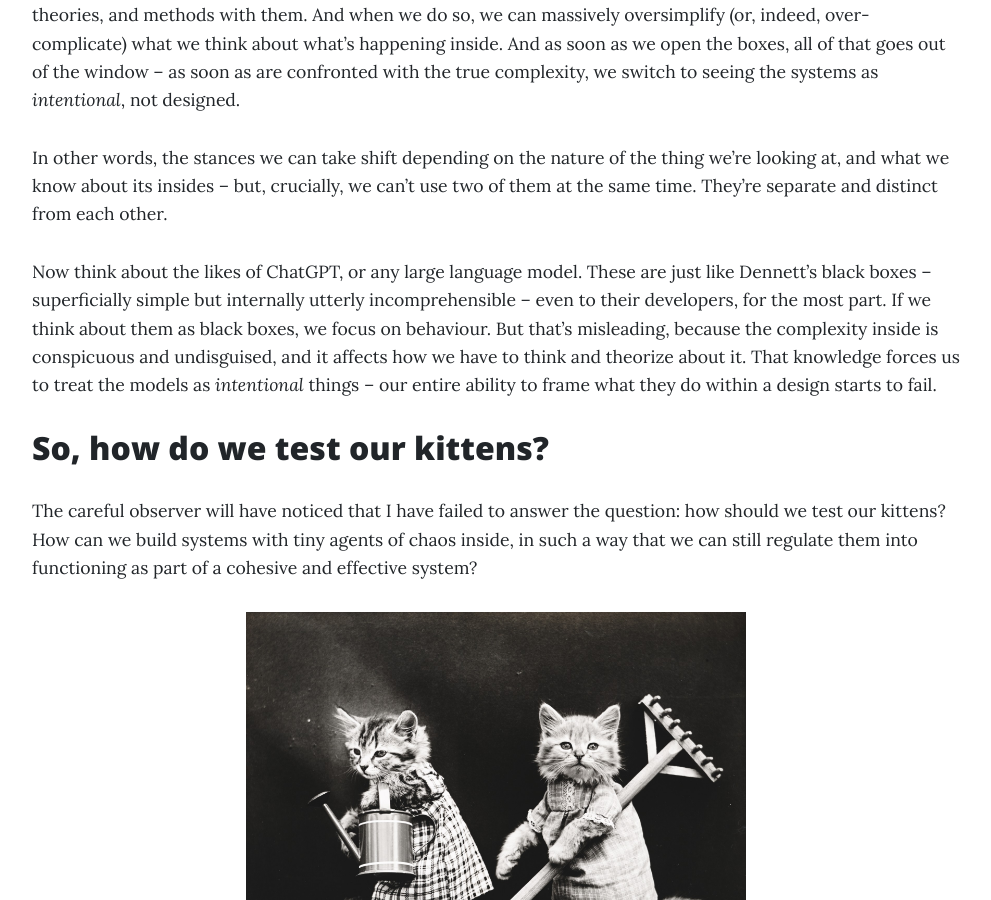
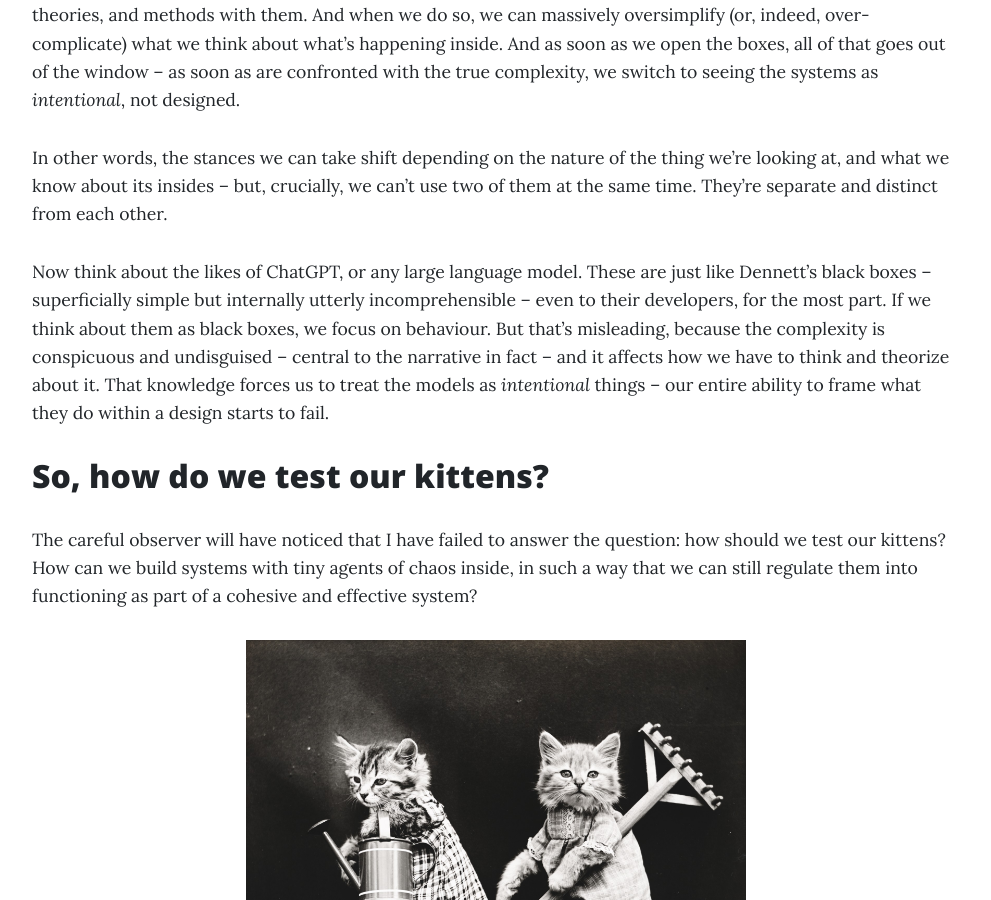
Before and after one commit to morungos/morungos.github.io, a Jekyll site: the page built from _posts/2024-07-01-how-to-test-your-kitten.md, in a window 1280 px wide and 900 px high, scrolled down 3811 px. Shown: the whole window, without its empty margins (144-1135 px from the left). Built offline with Jekyll 4.4.1, drawn with Linux system fonts in a browser that asks for light colours.

Commit message:
a small tweak

```diff
--- a/_posts/2024-07-01-how-to-test-your-kitten.md
+++ b/_posts/2024-07-01-how-to-test-your-kitten.md
@@ -169,10 +169,10 @@ Now think about the likes of ChatGPT, or any large language model. These are
 just like Dennett's black boxes -- superficially simple but internally utterly
 incomprehensible -- even to their developers, for the most part. If we think
 about them as black boxes, we focus on behaviour. But that's misleading, because
-the complexity inside is conspicuous and undisguised, and it affects how we have
-to think and theorize about it. That knowledge forces us to treat the models as
-*intentional* things -- our entire ability to frame what they do within a design
-starts to fail.
+the complexity is conspicuous and undisguised -- central to the narrative in
+fact -- and it affects how we have to think and theorize about it. That
+knowledge forces us to treat the models as *intentional* things -- our entire
+ability to frame what they do within a design starts to fail.
 
 ## So, how do we test our kittens?
 
```
